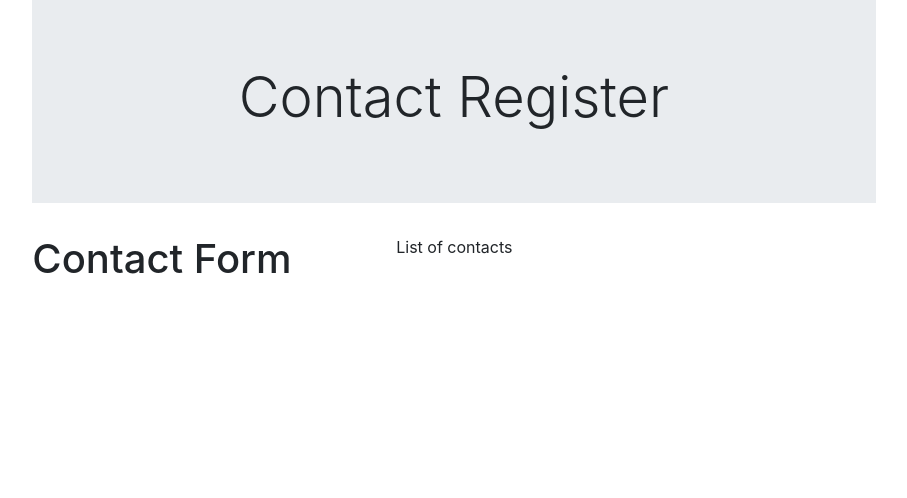
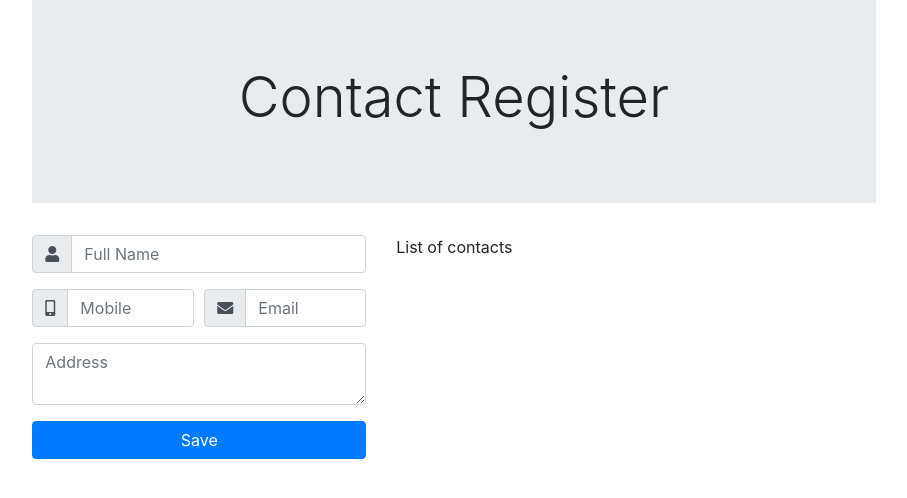
Before and after one commit to walissoncom/react-firebase-crud, a React (Create React App) app: page / in a window 1280 px wide. Shown: the top 498 px of the page, without its empty margins (186-1093 px from the left). Built offline with nearby package versions, Linux system fonts and the light colour scheme; the HTML template or start-up script is replaced by a standard one.

Commit message:
ContactForm component - Form structure build + update respective states

```diff
--- a/src/components/ContactForm.js
+++ b/src/components/ContactForm.js
@@ -1,8 +1,86 @@
-import React from 'react';
+import React, { useState, useEffect } from 'react';
 
 const ContactForm = () => {
+
+    const initialFieldValues = {
+        fullName: '',
+        mobile: '',
+        email: ''
+    }
+
+    const [values, setValues] = useState(initialFieldValues);
+
+    const handleInputChange = e => {
+        let { name, value } = e.target;
+        setValues({
+            ...values,
+            [name]: value
+        })
+    }
+
     return (
-        <h1>Contact Form</h1>
+        <form autoComplete="off">
+
+            <div className="form-group input-group">
+                <div className="input-group-prepend">
+                    <div className="input-group-text">
+                        <i className="fas fa-user"></i>
+                    </div>
+                </div>
+                <input
+                    className="form-control"
+                    placeholder="Full Name"
+                    name="fullName"
+                    value={values.fullName}
+                    onChange={handleInputChange} />
+            </div>
+
+            <div className="form-row">
+                <div className="form-group input-group col-md-6">
+                    <div className="input-group-prepend">
+                        <div className="input-group-text">
+                            <i className="fas fa-mobile-alt"></i>
+                        </div>
+                    </div>
+                    <input
+                        className="form-control"
+                        placeholder="Mobile"
+                        name="mobile"
+                        value={values.mobile}
+                        onChange={handleInputChange} />
+                </div>
+
+                <div className="form-group input-group col-md-6">
+                    <div className="input-group-prepend">
+                        <div className="input-group-text">
+                            <i className="fas fa-envelope"></i>
+                        </div>
+                    </div>
+                    <input
+                        className="form-control"
+                        placeholder="Email"
+                        name="email"
+                        value={values.email}
+                        onChange={handleInputChange} />
+                </div>
+            </div>
+
+            <div className="form-group">
+                <textarea
+                    className="form-control"
+                    placeholder="Address"
+                    name="address"
+                    value={values.address}
+                    onChange={handleInputChange} />
+            </div>
+            <div className="form-group">
+                <input
+                    type="submit"
+                    value="Save"
+                    className="btn btn-primary btn-block" />
+            </div>
+
+        </form>
     );
 }
 
```
